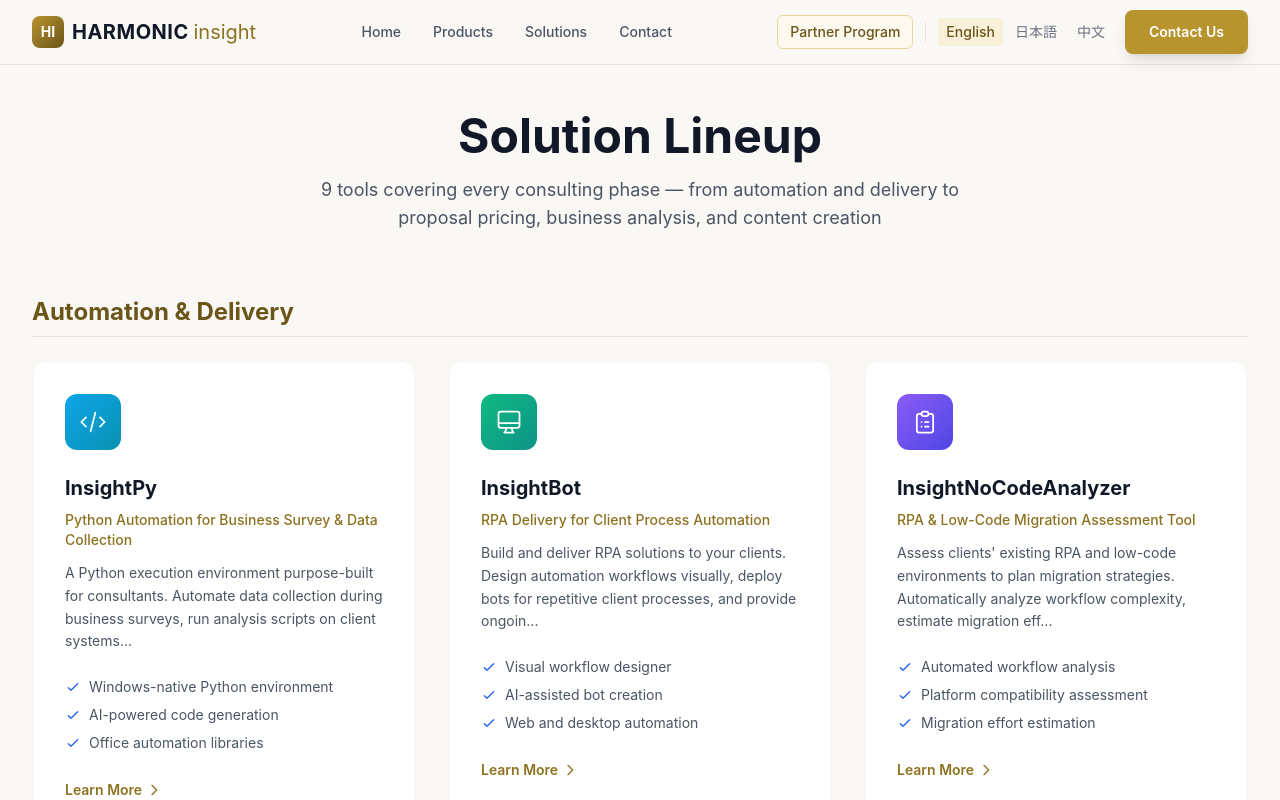
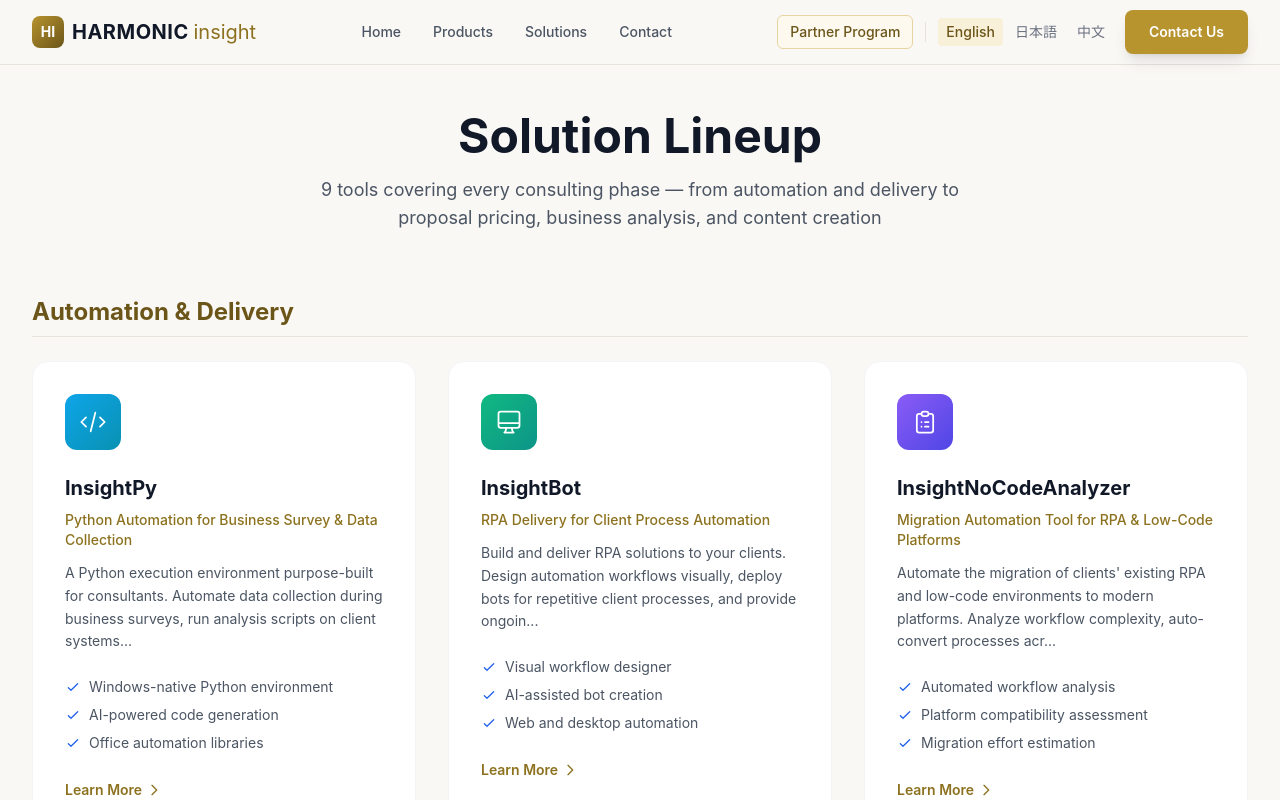
Before and after one commit to HarmonicInsight/Insight-Office.com, a Next.js app: page /en/products in a window 1280 px wide. Shown: the top 800 px of the page. Built offline with nearby package versions, Linux system fonts and the light colour scheme.

Commit message:
feat: Reposition InsightNoCodeAnalyzer as migration automation tool
Change tagline from assessment/evaluation to migration automation,
emphasizing auto-conversion of processes across platforms.

https://claude.ai/code/session_017z3CQYM79b3LzfUdg5WE5d

```diff
--- a/src/data/products.ts
+++ b/src/data/products.ts
@@ -176,14 +176,14 @@ export const products: Product[] = [
     category: "rpa",
     name: { en: "InsightNoCodeAnalyzer", ja: "InsightNoCodeAnalyzer", zh: "InsightNoCodeAnalyzer" },
     tagline: {
-      en: "RPA & Low-Code Migration Assessment Tool",
-      ja: "RPA・ローコード移行アセスメントツール",
-      zh: "RPA与低代码迁移评估工具",
+      en: "Migration Automation Tool for RPA & Low-Code Platforms",
+      ja: "RPA・ローコードのマイグレーション自動化ツール",
+      zh: "RPA与低代码平台的迁移自动化工具",
     },
     description: {
-      en: "Assess clients' existing RPA and low-code environments to plan migration strategies. Automatically analyze workflow complexity, estimate migration effort, and generate actionable roadmaps — the essential tool for platform modernization consulting.",
-      ja: "クライアント既存のRPA・ローコード環境を評価し移行戦略を策定。ワークフローの複雑性を自動分析し、移行工数を見積もり、実行可能なロードマップを生成 — プラットフォーム近代化コンサルティングの必須ツールです。",
-      zh: "评估客户现有RPA和低代码环境以规划迁移策略。自动分析工作流复杂性，估算迁移工作量，生成可执行路线图 — 平台现代化咨询的必备工具。",
+      en: "Automate the migration of clients' existing RPA and low-code environments to modern platforms. Analyze workflow complexity, auto-convert processes across platforms, estimate migration effort, and generate executable roadmaps — accelerating platform modernization delivery.",
+      ja: "クライアント既存のRPA・ローコード環境のモダンプラットフォームへの移行を自動化。ワークフローの複雑性を分析し、プラットフォーム間のプロセスを自動変換し、移行工数を見積もり、実行可能なロードマップを生成 — プラットフォーム近代化デリバリーを加速します。",
+      zh: "自动化客户现有RPA和低代码环境向现代平台的迁移。分析工作流复杂性，跨平台自动转换流程，估算迁移工作量，生成可执行路线图 — 加速平台现代化交付。",
     },
     features: {
       en: [
```
